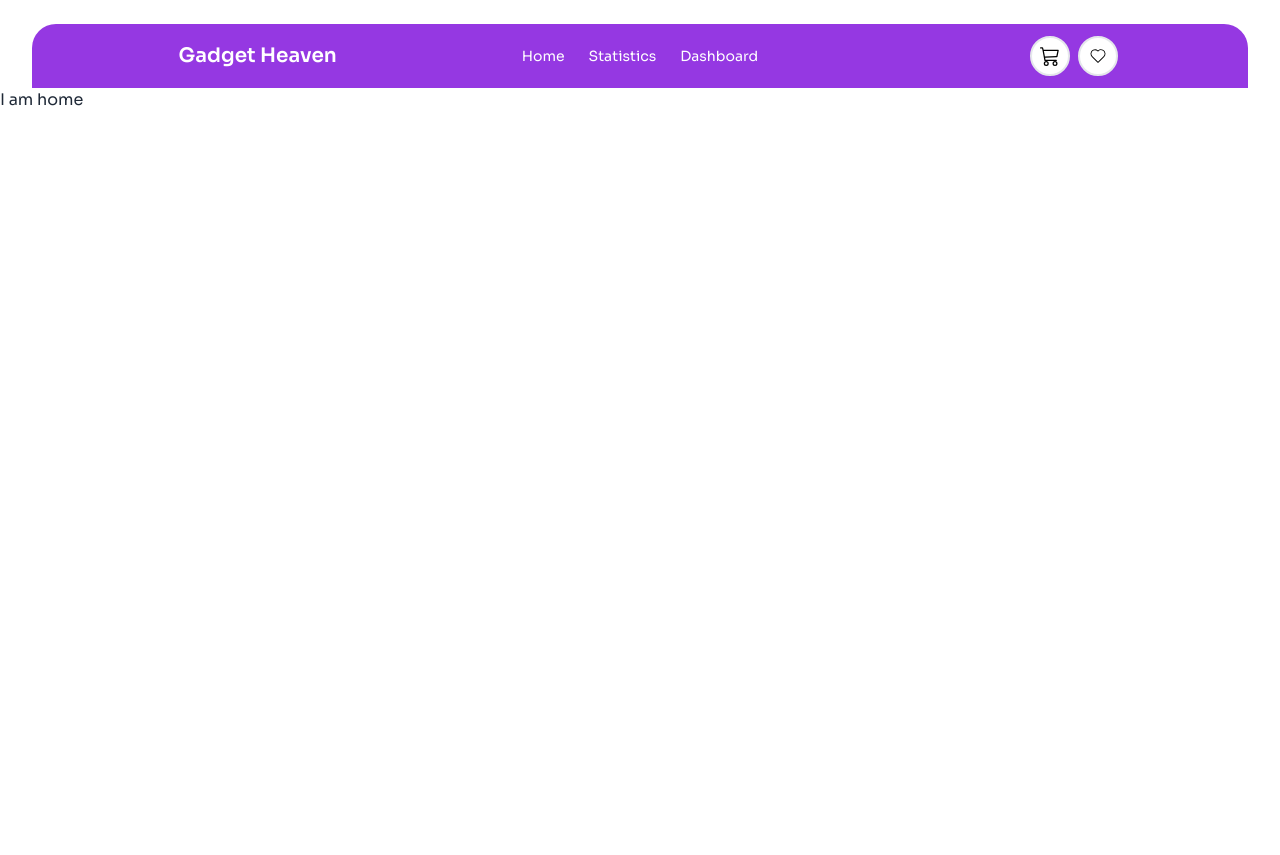
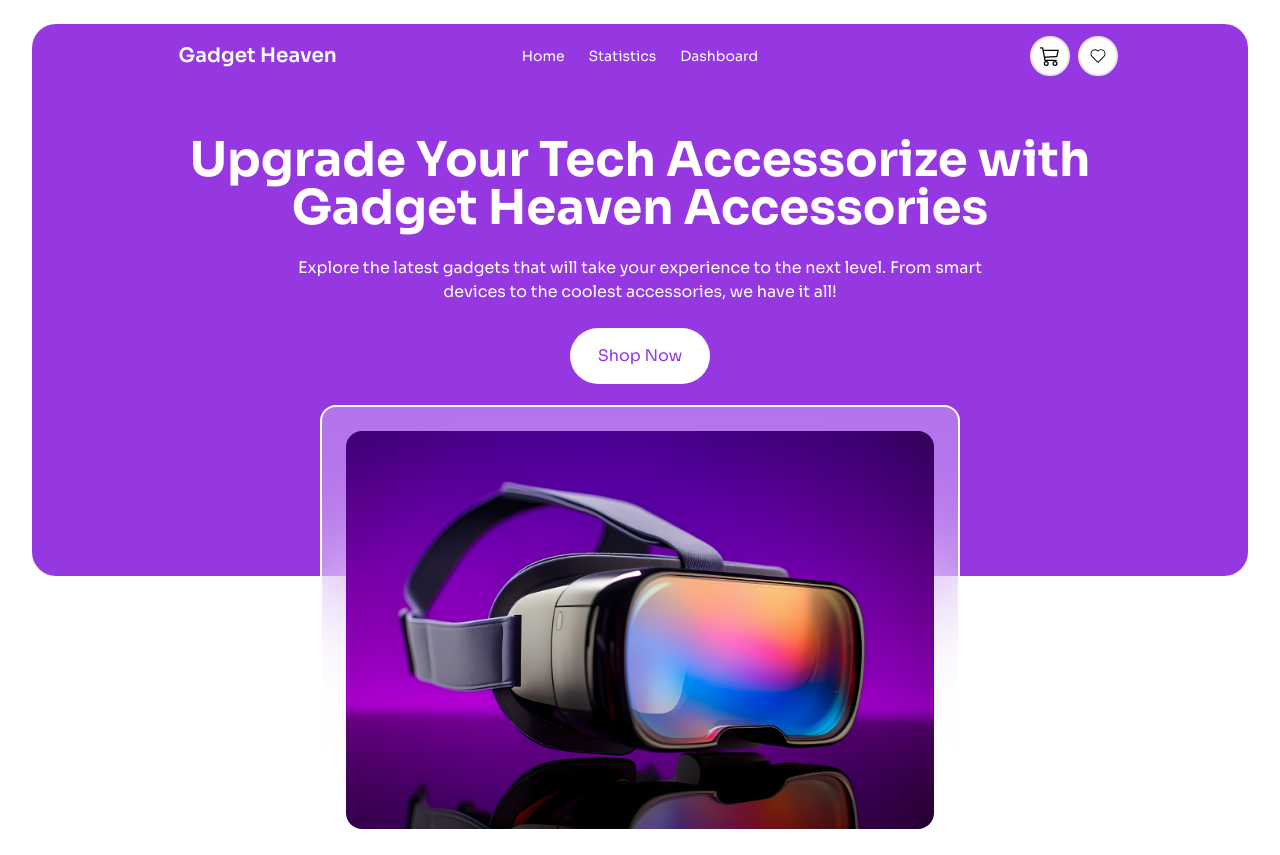
Before and after one commit to programming-hero-web-course-4/b10a8-gadget-heaven-Sadia492, a React (Vite) app: page / in a window 1280 px wide. Before the commit the page ends 800 px from the top, so only its background shows below. Built offline with nearby package versions, Linux system fonts and the light colour scheme.

Commit message:
navbar created and added

```diff
--- /dev/null
+++ b/src/components/Banner.jsx
@@ -0,0 +1,28 @@
+import React from "react";
+import BannerImg from "../assets/banner.jpg";
+
+export default function Banner() {
+  return (
+    <div className="relative">
+      <div className="bg-primary text-white w-[95%] mx-auto flex flex-col text-center justify-center space-y-6 items-center pt-12 rounded-b-3xl pb-48">
+        <h1 className="font-bold text-5xl lg:w-3/4">
+          Upgrade Your Tech Accessorize with Gadget Heaven Accessories
+        </h1>
+        <p className="lg:w-3/5">
+          Explore the latest gadgets that will take your experience to the next
+          level. From smart devices to the coolest accessories, we have it all!
+        </p>
+        <div>
+          <button className="bg-white py-4 px-7 text-primary rounded-full">
+            Shop Now
+          </button>
+        </div>
+      </div>
+      <div className="text-center flex justify-center items-center">
+        <div className="lg:w-1/2 border-2 h-[450px] rounded-2xl border-white p-6 bg-white/30 backdrop-blur-3xl  lg:absolute lg:top-[65%]">
+          <img className="w-full h-full rounded-2xl" src={BannerImg} alt="" />
+        </div>
+      </div>
+    </div>
+  );
+}
--- a/src/pages/Home.jsx
+++ b/src/pages/Home.jsx
@@ -1,5 +1,10 @@
 import React from "react";
+import Banner from "../components/Banner";
 
 export default function Home() {
-  return <div>I am home</div>;
+  return (
+    <div>
+      <Banner></Banner>
+    </div>
+  );
 }
```
